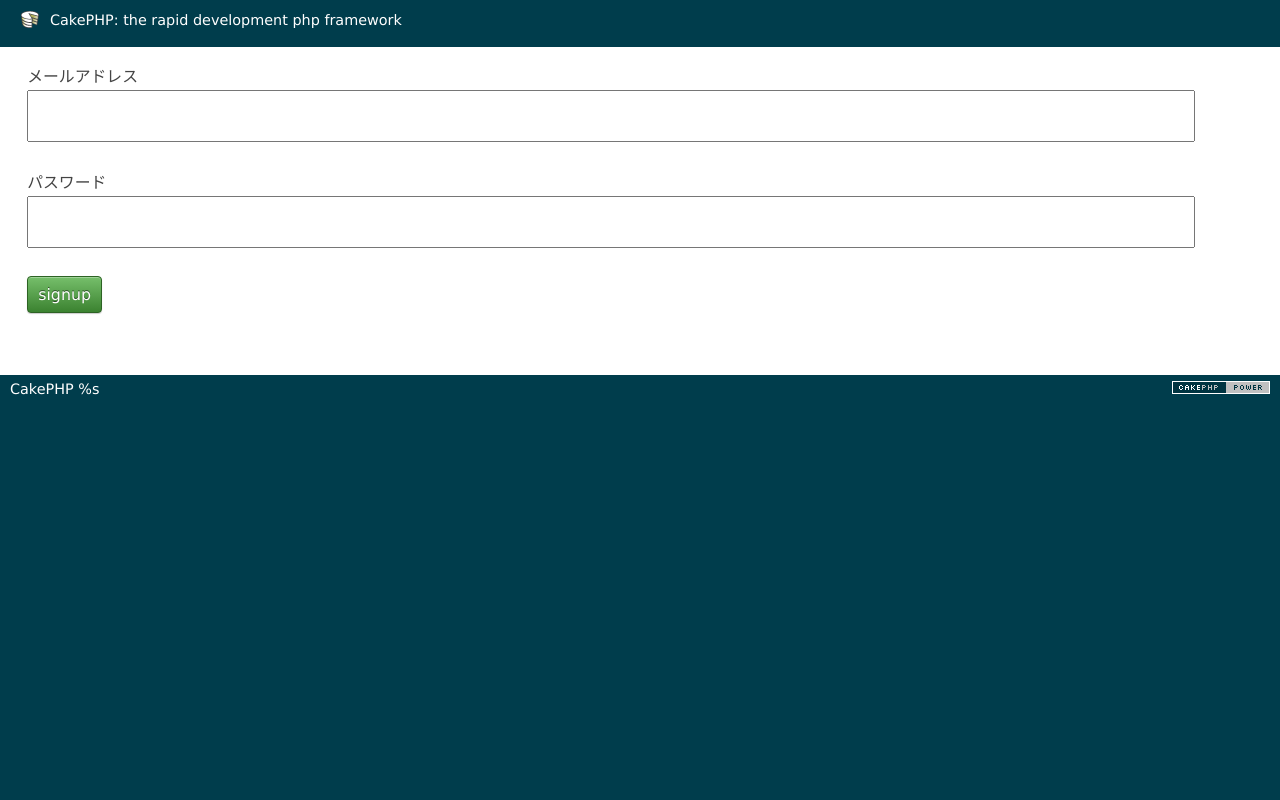
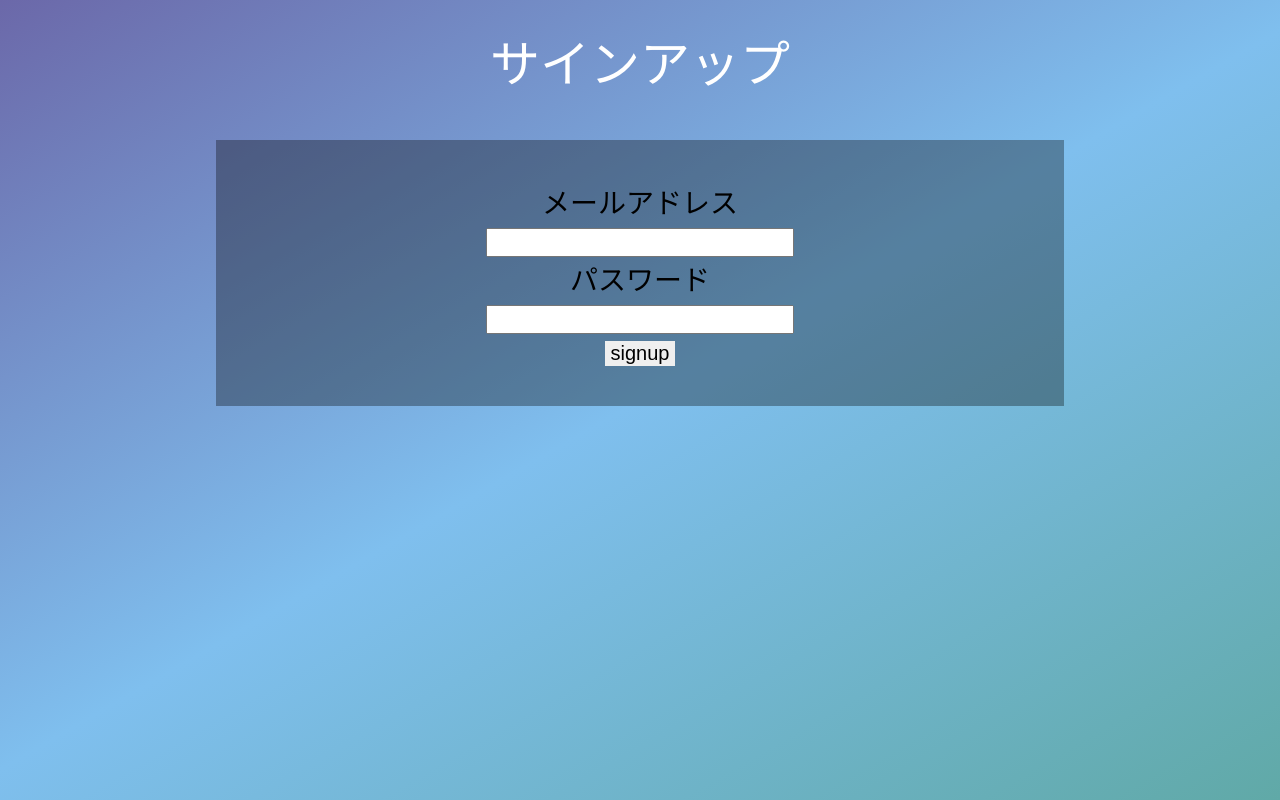
Before and after one commit to fyui001/cakephp, a CakePHP app: the page made by app/View/Users/signup.ctp in a window 1280 px wide. Run offline with PHP 8.4 and a stand-in for CakePHP, Linux system fonts and the light colour scheme; the template is opened without the code that fills it, so the values that code supplies are empty; form fields are guessed from the names that the template uses; some libraries are stand-ins or nearby versions.

Commit message:
サインアップ画面修正

```diff
--- a/app/View/Pages/home.ctp
+++ b/app/View/Pages/home.ctp
@@ -1,5 +1,3 @@
-<?php
-?>
 <!DOCTYPE html>
 <html lang="ja">
 <head>
--- a/app/View/Users/afterlogin.ctp
+++ /dev/null
@@ -1 +0,0 @@
-<h2>ログインしました。</h2>
--- a/app/View/Users/signup.ctp
+++ b/app/View/Users/signup.ctp
@@ -1,17 +1,25 @@
-<?php
-echo $this->Form->create('User');
-echo $this->Form->input('mailaddress', array(
-  'id' => 'mailaddress',
-  'autocomplete' => 'off',
-  'label' => 'メールアドレス'
-));
-
-echo $this->Form->input('password', array(
-  'id' => 'passwd',
-  'label' => 'パスワード'
-));
-echo $this->Form->end('signup');
 
 
+<!DOCTYPE html>
+<html lang="ja">
+<head>
+    <meta charset="utf-8">
+    <link rel="stylesheet" href="/css/Users/Mystyle.css">
+    <title>サインアップ</title>
+</head>
+<body>
+    <header>
+        <p id = "title">サインアップ</p>
+    </header>
 
-?>
+    <?php echo $this->Form->create('User', array('id' => 'form')); ?>
+    <div id="content">
+        <p>メールアドレス</p>
+        <?php echo $this->Form->input('mailaddress', array('id' => 'mailaddress','autocomplete' => 'off', 'label' => false)); ?>
+        <p>パスワード</p>
+        <?php echo $this->Form->input('password', array('id' => 'password', 'label' => false)); ?>
+        <input id="but1" type="submit" value="signup">
+        <?php //echo $this->Form->end('signup', array('id' => 'but1')); ?>
+    </div>
+</body>
+</html>
--- /dev/null
+++ b/app/webroot/css/Users/Mystyle.css
@@ -0,0 +1,48 @@
+a,abbr,acronym,address,applet,article,aside,audio,b,big,blockquote,body,canvas,caption,center,cite,code,dd,del,details,dfn,div,dl,dt,em,embed,fieldset,figcaption,figure,footer,form,h1,h2,h3,h4,h5,h6,header,hgroup,html,i,iframe,img,ins,kbd,label,legend,li,mark,menu,nav,object,ol,output,p,pre,q,ruby,s,samp,section,small,span,strike,strong,sub,summary,sup,table,tbody,td,tfoot,th,thead,time,tr,tt,u,ul,var,video{margin:0;padding:0;border:0;font-size:100%;font:inherit;vertical-align:baseline}article,aside,details,figcaption,figure,footer,header,hgroup,menu,nav,section{display:block}body{line-height:1}ol,ul{list-style:none}blockquote,q{quotes:none}blockquote:after,blockquote:before,q:after,q:before{content:'';content:none}table{border-collapse:collapse;border-spacing:0}
+html, body{
+  height: 100%;
+  font-family: "Noto Sans JP", "游ゴシック Medium", "游ゴシック体", "Yu Gothic Medium", YuGothic, "ヒラギノ角ゴ ProN", "Hiragino Kaku Gothic ProN", "メイリオ", Meiryo, "ＭＳ Ｐゴシック", "MS PGothic", sans-serif;
+   background: linear-gradient(150deg, #6B68A9, #7FBFEE, #60A9A7);
+}
+
+
+#title{
+  font-size: 50px;
+  text-align: center;
+  padding-top: 40px;
+  color: #fff;
+}
+
+#form {
+  width: 60%;
+  height: auto;
+  padding: 40px;
+  margin: 40px auto;
+  background-color: rgba(00,00,00, 0.33);
+}
+p {
+    font-size: 28px;
+    padding-top: 10px;
+    padding-bottom: 10px;
+}
+#content {
+    text-align: center;
+}
+#mailaddress {
+    font-size: 20px;
+    width: 300px;
+    text-align: center;
+
+}
+#password {
+    font-size: 20px;
+    width: 300px;
+    text-align: center;
+
+}
+#content #but1 {
+    text-align: right;
+    font-size: 20px;
+    border-style:none;
+    margin-top:7px;
+}
```
